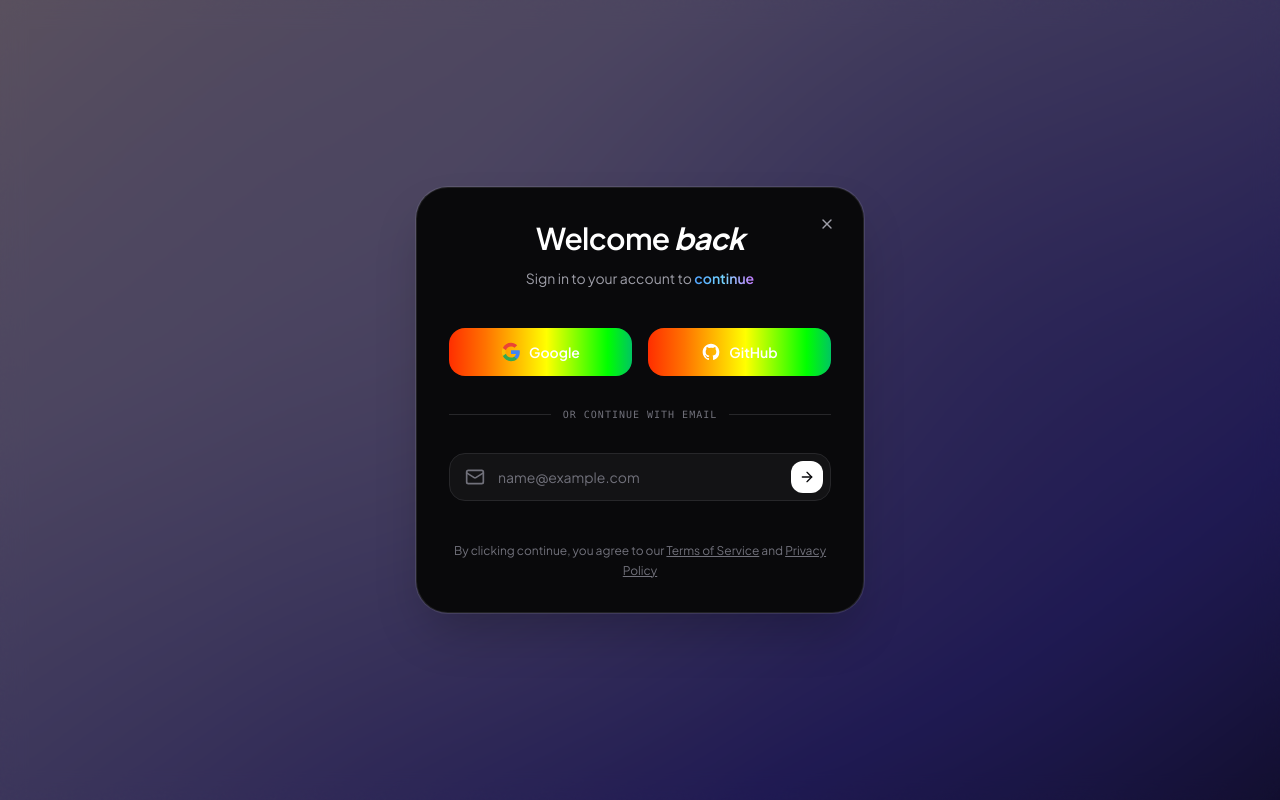
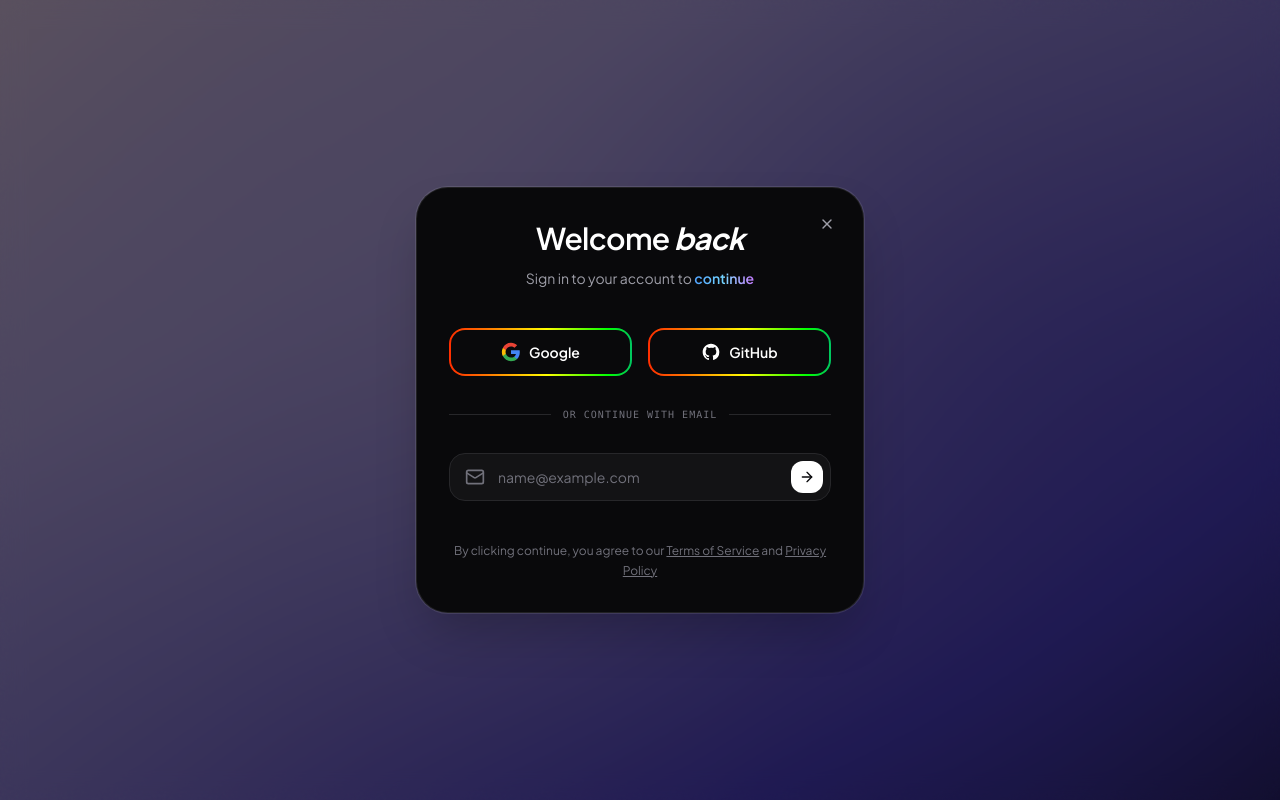
Before and after one commit to Moeez34/AgentCRM, a Next.js app in the folder web/: page /login in a window 1280 px wide. Both pictures are taken after a click on the button "Sign up / Sign in". Built offline with nearby package versions, Linux system fonts and the light colour scheme.

Commit message:
fix: outline variant button center fill color in rainbow-button.tsx

```diff
--- a/web/src/components/ui/rainbow-button.tsx
+++ b/web/src/components/ui/rainbow-button.tsx
@@ -43,10 +43,7 @@ export const RainbowButton = React.forwardRef<
         className
       )}
       style={{
-        background:
-          variant === "default"
-            ? `linear-gradient(#09090b, #09090b) padding-box, ${rainbow} border-box`
-            : `linear-gradient(transparent, transparent) padding-box, ${rainbow} border-box`,
+        background: `linear-gradient(#09090b, #09090b) padding-box, ${rainbow} border-box`,
         backgroundSize: "200% auto",
         animation: "rainbow 3s linear infinite",
       }}
```
